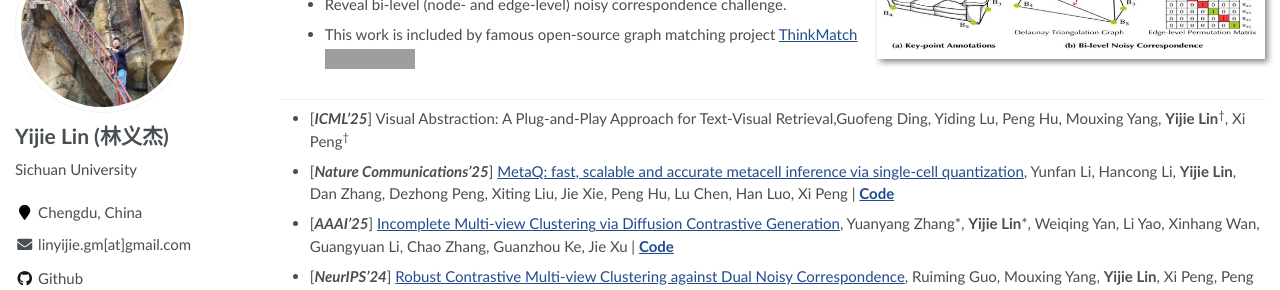
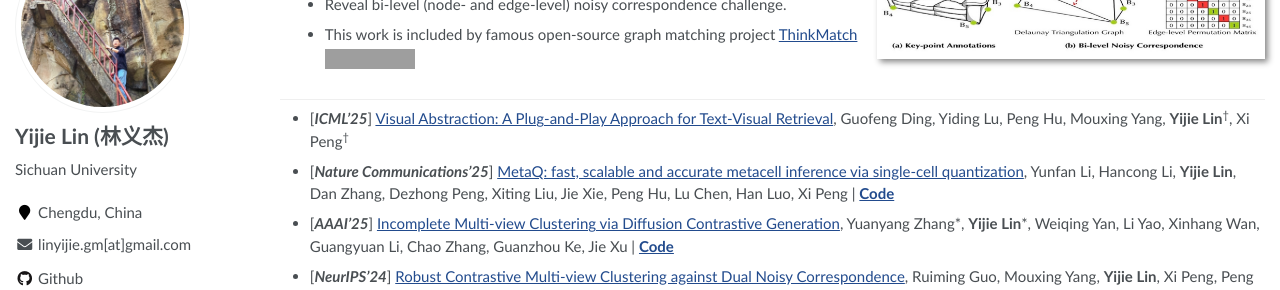
Before and after one commit to Lin-Yijie/Lin-Yijie.github.io, a Jekyll site: the page built from _pages/about.md, in a window 1280 px wide and 900 px high, scrolled down 1394 px. Shown: the part 151-441 px from the top of the window. Built offline with Jekyll 4.4.1, drawn with Linux system fonts in a browser that asks for light colours; part of the change alters nothing that is shown; grey boxes are pictures that could not be loaded.

```diff
--- a/_pages/about.md
+++ b/_pages/about.md
@@ -204,7 +204,7 @@ Yiding Lu, Mouxing Yang, Dezhong Peng, Peng Hu, **Yijie Lin**<sup>†</sup>, Xi
 <a href="https://github.com/XLearning-SCU/2022-TPAMI-DCP"><strong>Code</strong></a> -->
 
 
-- [<em>**ICML'25**</em>] Visual Abstraction: A Plug-and-Play Approach for Text-Visual Retrieval,Guofeng Ding, Yiding Lu, Peng Hu, Mouxing Yang, **Yijie Lin**<sup>†</sup>, Xi Peng<sup>†</sup>
+- [<em>**ICML'25**</em>] [Visual Abstraction: A Plug-and-Play Approach for Text-Visual Retrieval](https://github.com/Lin-Yijie/Lin-Yijie.github.io/images/papers/2025-ICML-VISA.pdf), Guofeng Ding, Yiding Lu, Peng Hu, Mouxing Yang, **Yijie Lin**<sup>†</sup>, Xi Peng<sup>†</sup>
 
 
 - [<em>**Nature Communications'25**</em>] [MetaQ: fast, scalable and accurate metacell inference via single-cell quantization](https://www.nature.com/articles/s41467-025-56424-6.pdf), Yunfan Li, Hancong Li, **Yijie Lin**, Dan Zhang, Dezhong Peng, Xiting Liu, Jie Xie, Peng Hu, Lu Chen,  Han Luo, Xi Peng
```
Also changed, not shown: 1 other file.
